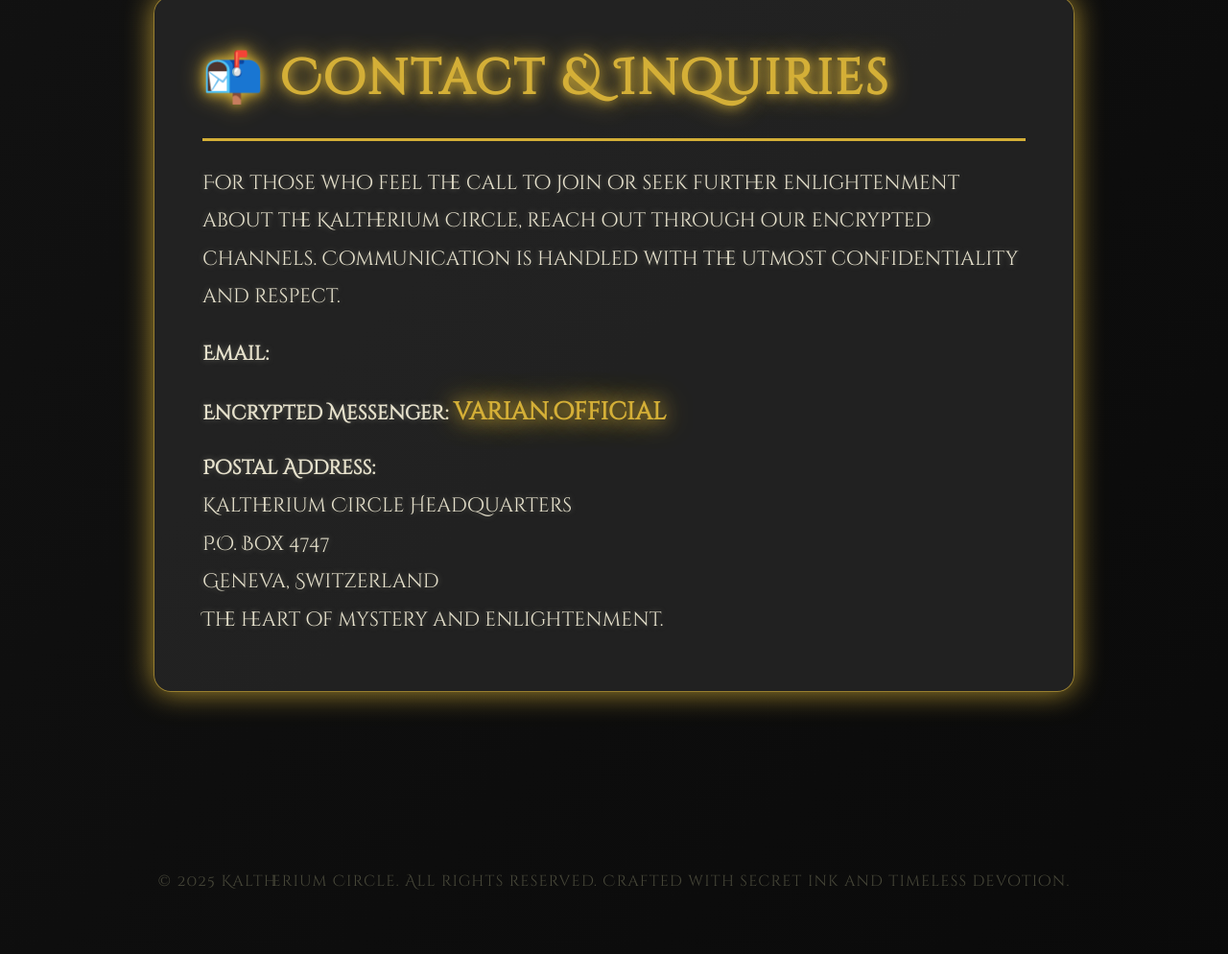
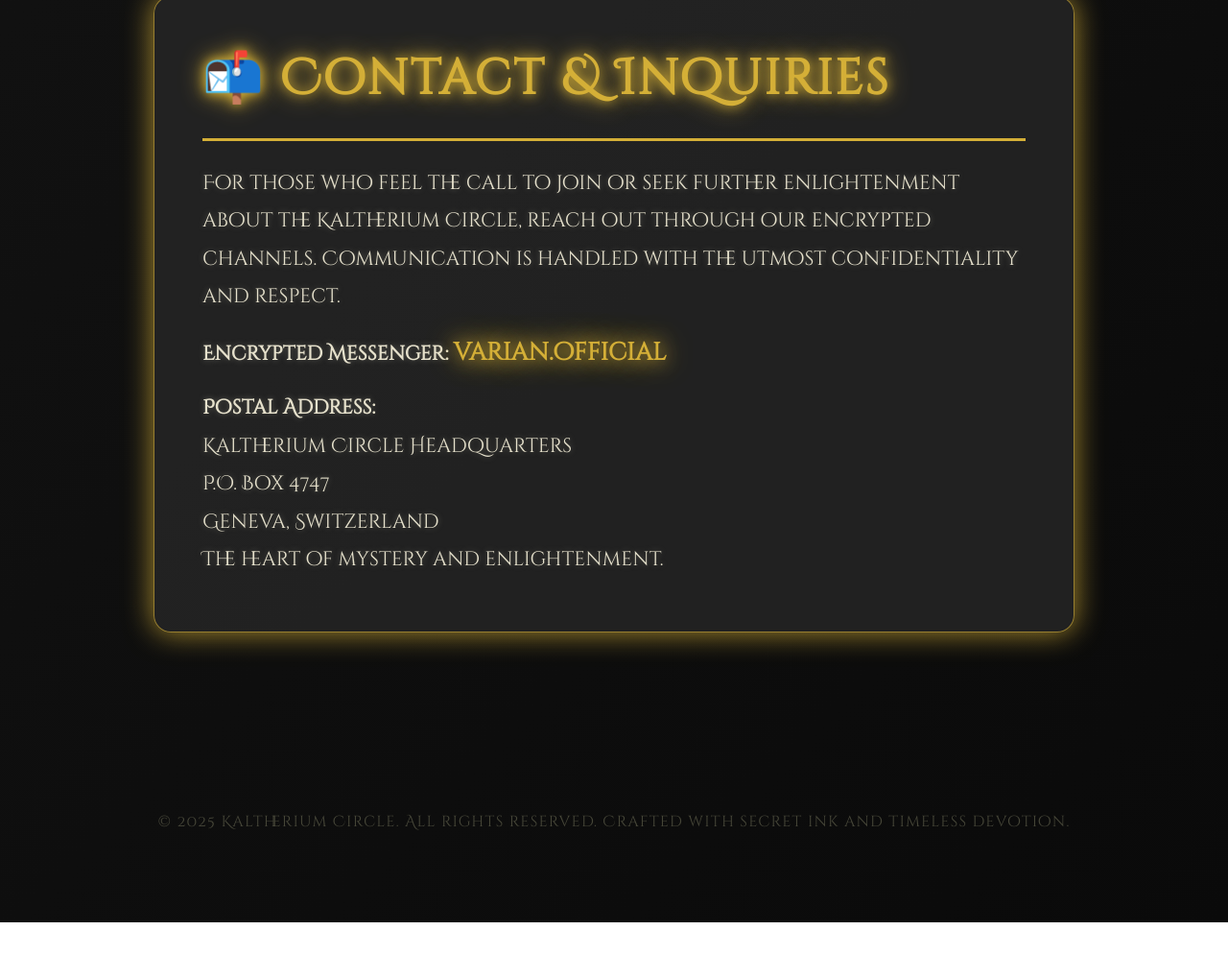
Before and after one commit to miseuteohang/666, a plain HTML site: page index.html/index.html in a window 1280 px wide. Shown: the part 11006-12000 px from the top of the page at 96% size. After the commit the page ends 11967 px from the top, so only its background shows below. Drawn offline with Linux system fonts and the light colour scheme.

Commit message:
Update index.html

```diff
--- a/index.html/index.html
+++ b/index.html/index.html
@@ -408,7 +408,7 @@
         For those who feel the call to join or seek further enlightenment about the Kaltherium Circle, reach out through our encrypted channels. Communication is handled with the utmost confidentiality and respect.
       </p>
       <p>
-        <strong>Email:</strong>
+        <strong></strong>
         <a
           class="contact-link"
           aria-label="Email to Kaltherium Circle"
```
